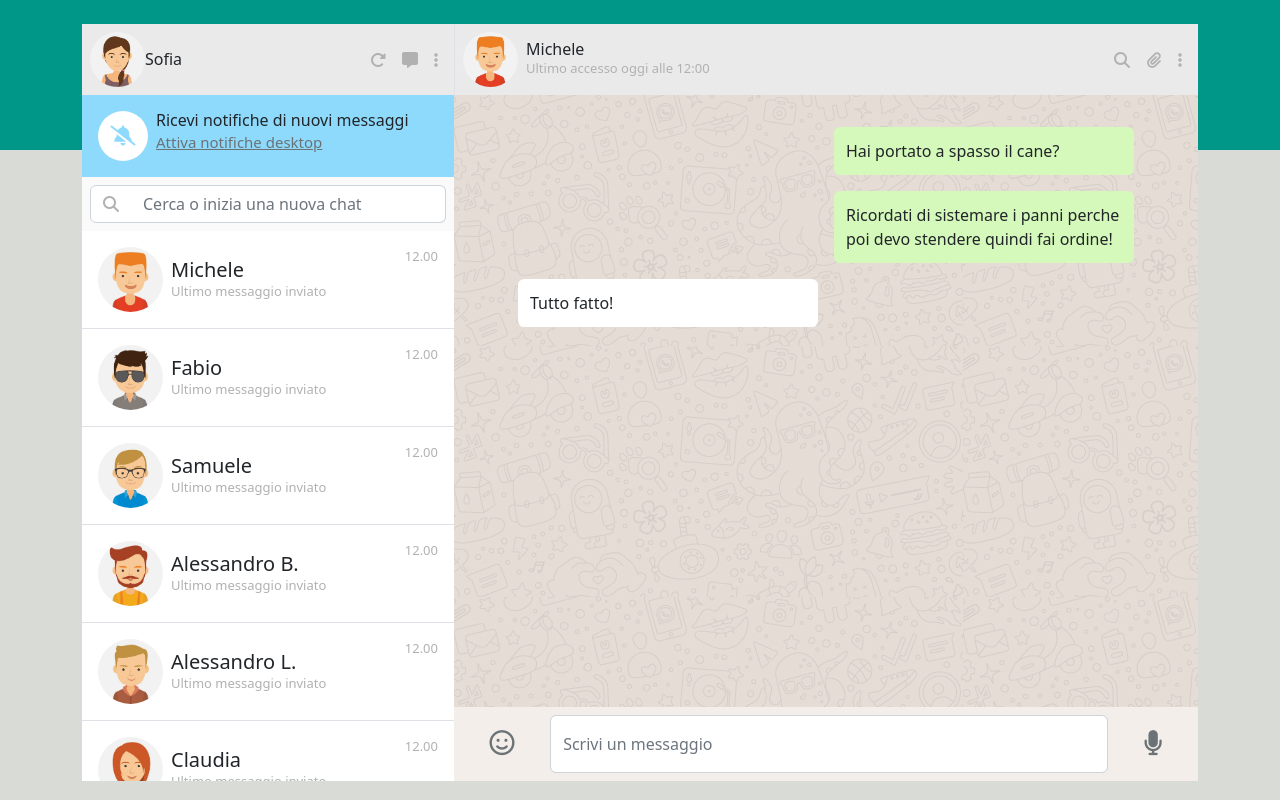
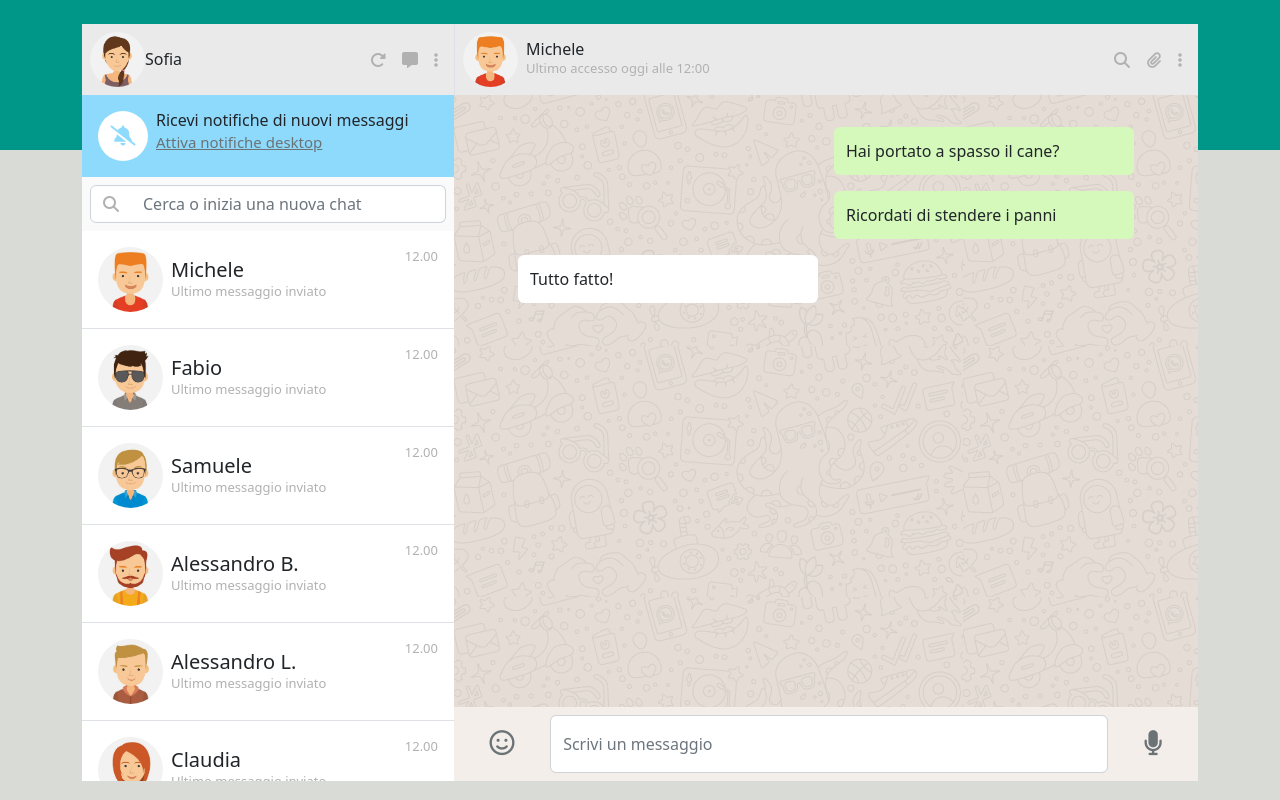
Before and after one commit to sgraziola/vue-boolzapp, a plain HTML site: page index.html in a window 1280 px wide. Drawn offline with nearby package versions, Linux system fonts and the light colour scheme.

Commit message:
Boolzapp: Add contacts dinamically

```diff
--- a/assets/css/style.css
+++ b/assets/css/style.css
@@ -108,17 +108,17 @@ img{
     height: calc(100vh - 188px)
 }
 
-.sent{
+.inv{
     background-color: var(--boolz-sent);
     align-self: end;
 }
 
-.received{
+.rice{
     background-color: var(--boolz-lighter);
 }
 
-.sent,
-.received{
+.inv,
+.rice{
     width: 300px;
     border-radius: 0.4rem;
     padding: 0.75rem;
--- a/assets/js/main.js
+++ b/assets/js/main.js
@@ -12,6 +12,7 @@ createApp({
     data(){
         return{
             contacts,
+            activeContact : 0,
 
         }
     }
--- a/index.html
+++ b/index.html
@@ -101,12 +101,12 @@
           <div class="account border-start d-flex justify-content-between align-items-center p-2">
             <div class="top_icon d-flex align-items-center">
               <img
-                src="./assets/img/avatar_1.jpg"
+              :src="'./assets/img/avatar' + contacts[activeContact].avatar + '.jpg'"
                 alt=""
                 class="rounded-circle"
               />
               <div class="text_icon p-2">
-                <h6 class="m-0">Michele</h6>
+                <h6 class="m-0">{{ contacts[activeContact].name }}</h6>
                 <p class="m-0">Ultimo accesso oggi alle 12:00</p>
               </div>
             </div>
@@ -117,14 +117,8 @@
             </div>
           </div>
           <div class="text_message d-flex flex-column py-4">
-            <div class="sent">
-                Hai portato a spasso il cane?
-            </div>
-            <div class="sent">
-                Ricordati di sistemare i panni perche poi devo stendere quindi fai ordine!
-            </div>
-            <div class="received">
-                Tutto fatto!
+            <div v-for="(msg, i) in contacts[activeContact].messages" :class="contacts[activeContact].messages[i].status === 'sent' ? 'inv' : 'rice'">
+                <span>{{ msg.message }}</span>
             </div>
           </div>
           <div class="message_bar d-flex align-items-center justify-content-evenly py-2">
```
